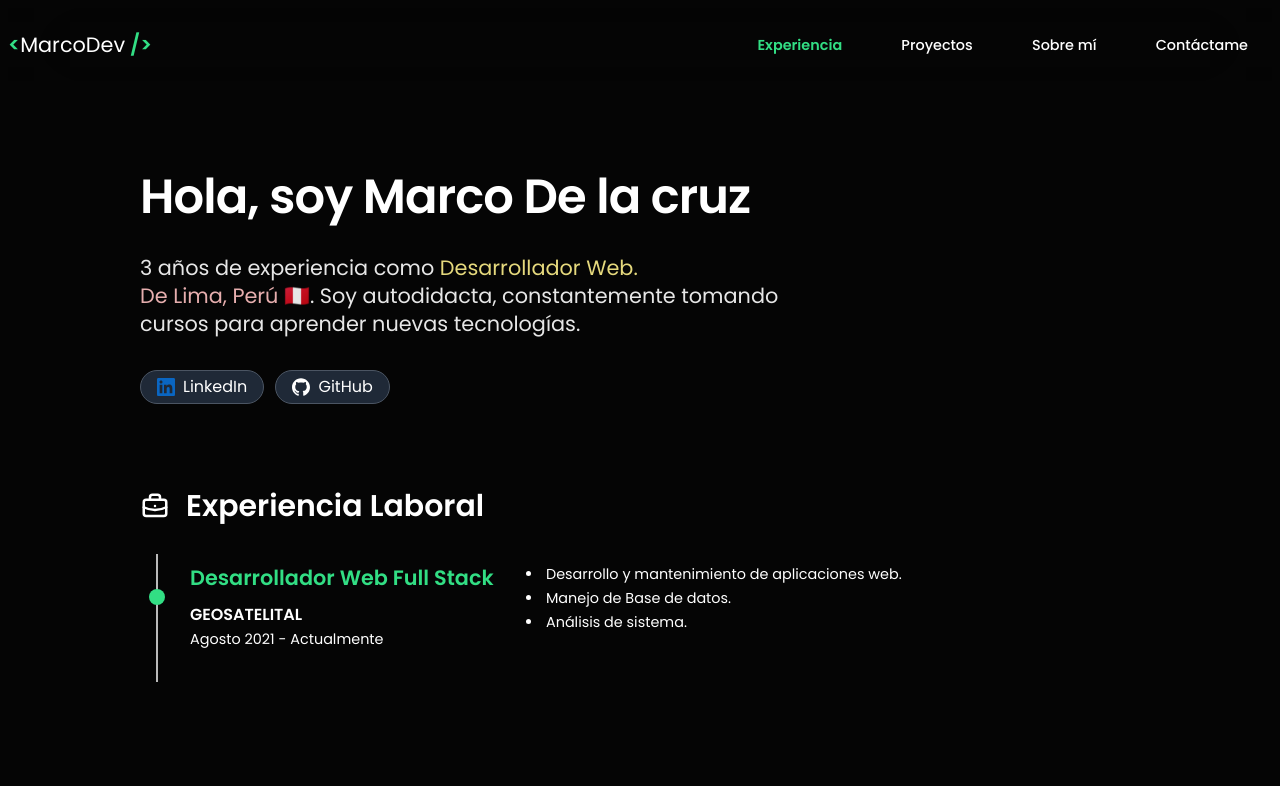
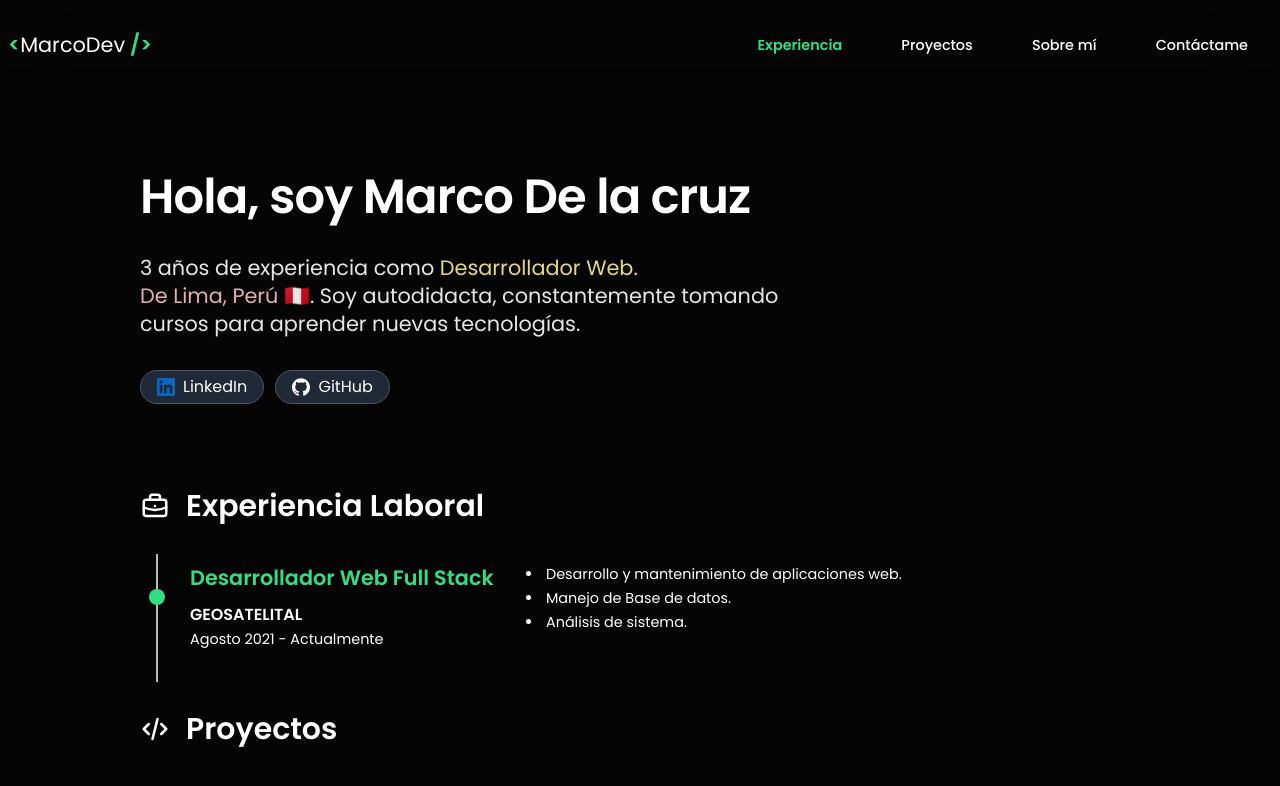
Before and after one commit to marcoadh/portafolio-react, a React (Vite) app: page / in a window 1280 px wide. Shown: the top 786 px of the page. Built offline with nearby package versions, Linux system fonts and the light colour scheme.

Commit message:
Cambios title, nav, inicializar projects

```diff
--- a/src/App.jsx
+++ b/src/App.jsx
@@ -1,7 +1,8 @@
+import "./App.css";
 import Navbar from "./components/Navbar/Navbar";
 import Hero from "./components/Hero/Hero";
 import WorkExperience from "./components/WorkExperience/WorkExperience";
-import "./App.css";
+import Projects from "./components/Projects/Projects";
 
 function App() {
 
@@ -11,6 +12,7 @@ function App() {
       <div className="container">
         <Hero />
         <WorkExperience />
+        <Projects />
       </div>
     </>
   )
--- /dev/null
+++ b/src/components/Icons/Code/Code.jsx
@@ -0,0 +1,25 @@
+import React from 'react'
+
+const Code = props => {
+  return (
+    <svg
+      xmlns="http://www.w3.org/2000/svg"
+      width="24"
+      height="24"
+      viewBox="0 0 24 24"
+      fill="none"
+      stroke="currentColor"
+      strokeWidth="2"
+      strokeLinecap="round"
+      strokeLinejoin="round"
+      className="icon icon-tabler icons-tabler-outline icon-tabler-code"
+      {...props}>
+      <path stroke="none" d="M0 0h24v24H0z" fill="none" />
+      <path d="M7 8l-4 4l4 4" />
+      <path d="M17 8l4 4l-4 4" />
+      <path d="M14 4l-4 16" />
+    </svg>
+  )
+}
+
+export default Code
--- a/src/components/Navbar/Navbar.css
+++ b/src/components/Navbar/Navbar.css
@@ -3,6 +3,7 @@
   position: sticky;
   top: 0;
   backdrop-filter: blur(50px);
+  z-index: 1000;
 }
 
 .nav-content {
--- /dev/null
+++ b/src/components/Projects/Projects.jsx
@@ -0,0 +1,16 @@
+import React from 'react'
+import './Projects.css'
+import Code from '../Icons/Code/Code'
+import Title from '../Title/Title'
+
+const Projects = () => {
+  return (
+    <div className="projects">
+      <Title>
+        <Code width={30} height={30} /> Proyectos
+      </Title>
+    </div>
+  )
+}
+
+export default Projects
--- /dev/null
+++ b/src/components/Title/Title.css
@@ -0,0 +1,6 @@
+h2.title {
+  display: flex;
+  align-items: center;
+  font-size: 30px;
+  gap: 1rem;
+}
--- /dev/null
+++ b/src/components/Title/Title.jsx
@@ -0,0 +1,10 @@
+import React from 'react'
+import './Title.css'
+
+const Title = props => {
+  return (
+    <h2 className='title' {...props}></h2>
+  )
+}
+
+export default Title
--- a/src/components/WorkExperience/WorkExperience.jsx
+++ b/src/components/WorkExperience/WorkExperience.jsx
@@ -1,16 +1,16 @@
 import React from 'react'
 import './WorkExperience.css'
 import { DATA } from '../../utils/data'
+import Title from '../Title/Title'
+import Briefcase from '../Icons/Briefcase/Briefcase'
 import WorkExperienceItem from '../WorkExperienceItem/WorkExperienceItem'
-import Briefcase from '../Icons/Briefcase/Briefcase'
 
 const WorkExperience = () => {
   return (
-    <section>
     <div className="work-experience">
-        <h2>
+      <Title>
         <Briefcase width={30} height={30} /> Experiencia Laboral
-        </h2>
+      </Title>
 
       <div className="work-experience-contents">
         {DATA.experiencia.map(exp => (
@@ -18,7 +18,6 @@ const WorkExperience = () => {
         ))}
       </div>
     </div>
-    </section>
   )
 }
 
```
Also changed, not shown: src/components/Projects/Projects.css (added). Lines whose indentation alone changed are shown as unchanged.
